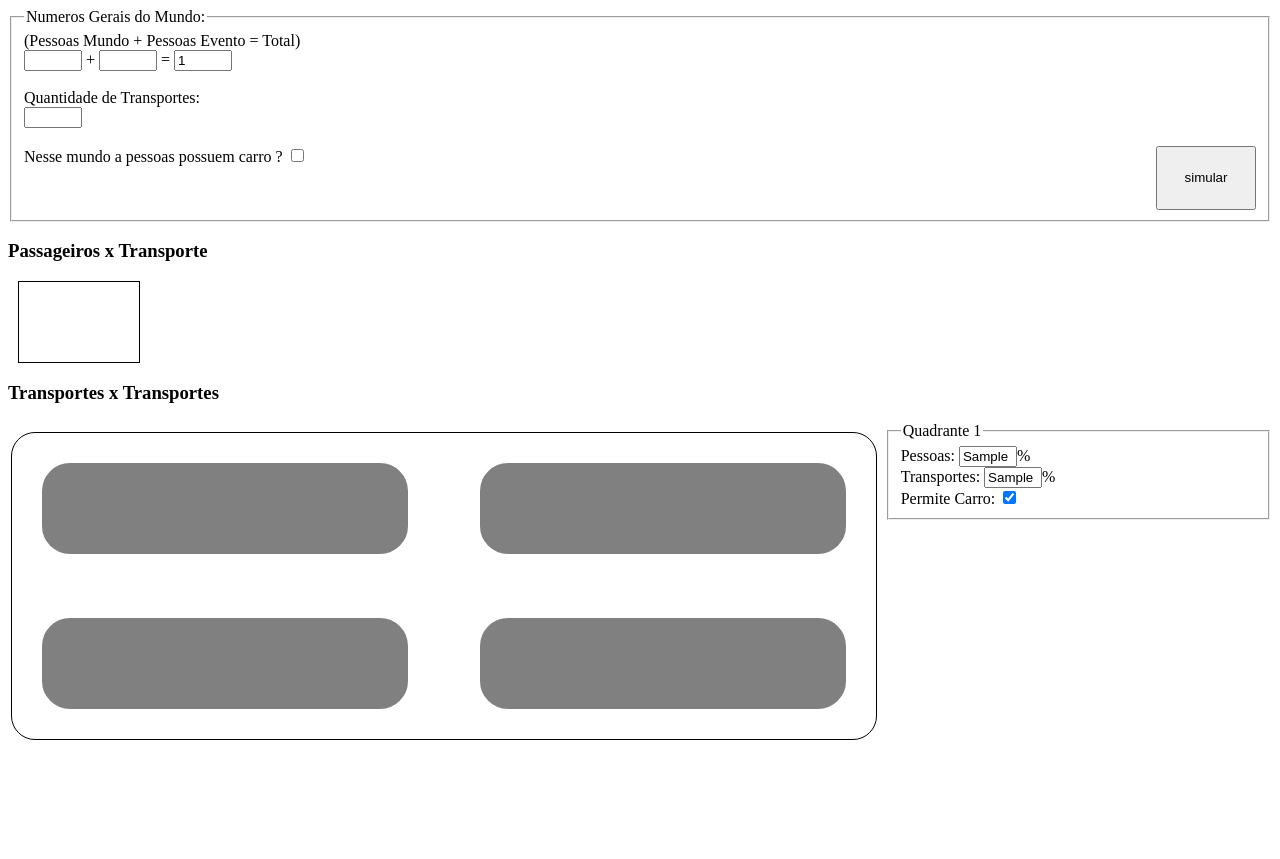
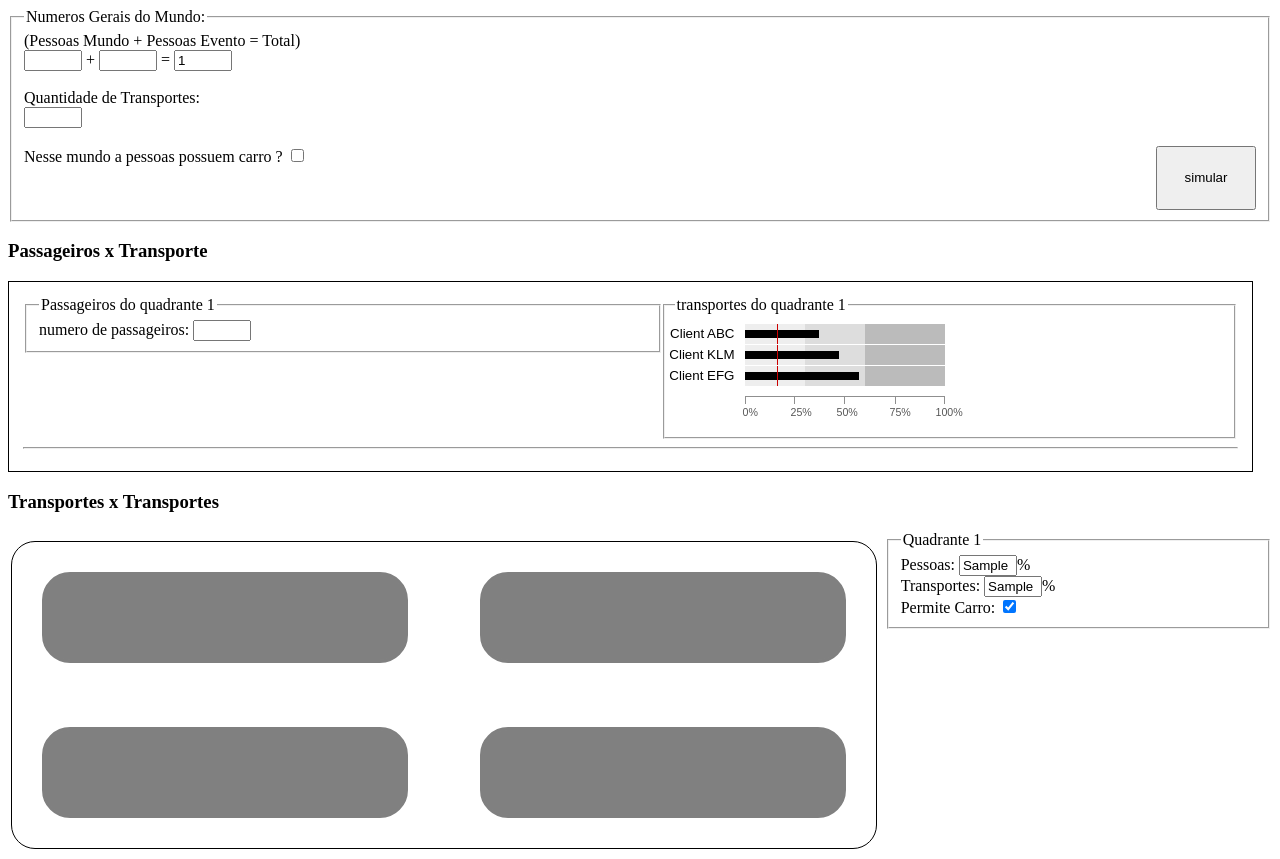
Before and after one commit to hugoantunes/epa2, a Django app: template SimulaPass/templates/simula.html in a window 1280 px wide. Before the commit the page ends 740 px from the top, so only its background shows below. Run offline with Django 3.2, Linux system fonts and the light colour scheme; tables that the repository leaves empty hold one stand-in row (values such as "Sample post"); the template is opened without the code that fills it: values that come from a table or form of the project are taken from there, most other values are stand-ins (such as "Sample title", 1, 10 or a date in 2020); parts of the project's set-up code (start-up, migrations or seed data) failed here and were passed over.

Commit message:
estruturando passageiros x transportes

```diff
--- a/SimulaPass/media/css/base.css
+++ b/SimulaPass/media/css/base.css
@@ -1,9 +1,4 @@
 div{
-    border:solid 1px black;
-    width:40px;
-    /* height:17px; */
-    margin:10px;
-    padding:40px;
     display:block;
     position:relative;
 }
--- /dev/null
+++ b/SimulaPass/media/css/grafico_barra.css
@@ -0,0 +1,97 @@
+h1 { font: 30pt Arial, sans-serif; padding: 10px 0 5px 0; width: 540px; margin: 0 auto 10px auto; border-bottom: 1px solid #8f8f8f; text-align: center; }
+p#contact { font: 10pt Arial, sans-serif; width: 398px; margin: 0 auto; padding-top: 7px; text-align: left; line-height: 140%; }
+a:link, a:visited, a:hover { color: rgb(32,108,223); font-weight: bold; text-decoration: none; }
+a:hover { color: #cc0000; font-weight: bold; }
+
+
+div#container { position: relative; margin-left: 70px; margin-bottom:40px; padding: 0; text-align: left; }
+
+/*	BULLET GRAPH */
+div.box-wrap { position: relative; width: 200px; height: 21px; top: 0; left: 0; margin: 0; padding: 0; }
+
+/*	CHANGE THE WIDTH AND BACKGROUND COLORS AS NEEDED */
+div.box1 { position: absolute; height: 20px; width: 30%; left: 0; background-color: #eeeeee; z-index: 1; font-size: 0; }
+div.box2 { position: absolute; height: 20px; width: 30%; left: 30%; background-color: #dddddd; z-index: 1; font-size: 0; }
+div.box3 { position: absolute; height: 20px; width: 30%; left: 60%; background-color: #bbbbbb; z-index: 1; font-size: 0; }
+div.box4 { position: absolute; height: 20px; width: 10%; left: 90%; background-color: #bbbbbb; z-index: 1; font-size: 0; }
+
+/* RED LINE */
+div.target { position: absolute; height: 20px; width: 1px; left: 32px; top: 0; background-color: #cc0000; z-index: 7; font-size: 0; }
+
+/* ONE SEGMENT ONLY */
+div.actual { position: absolute; height: 8px; left: 0px; top: 6px; background-color: #000000; font-size: 0; z-index: 5; font-size: 0; }
+
+/* TWO SEGMENTS */
+div.actualMAX { position: absolute; height: 8px; left: 0px; top: 6px; background-color: #70a1d8; font-size: 0; z-index: 5; font-size: 0; }
+div.actualPART { position: absolute; height: 8px; left: 0px; top: 6px; background-color: #0a50a1; font-size: 0; z-index: 5; font-size: 0; }
+
+div.mylabel
+	{
+	position: relative;
+	height: 20px;
+	width: 145px;
+	left: -155px;
+	top: 2px;
+	background-color: #fff;
+	z-index: 7;
+	font-size: 0;
+	color: #000000;
+	font: 10pt Arial, sans-serif;
+	text-align: right;
+	}
+
+div.scale-tb1
+	{
+	padding: 0;
+	margin: 0;
+	font-size: 0;
+	width: 200px;
+	border: 0;
+	position: relative;
+	top: 10px;
+	left: 0px;
+	border-top: 1px solid #8f8f8f;
+	}
+
+div.scale-tb2
+	{
+	padding: 0;
+	margin: 0;
+	font-size: 0;
+	width: 200px;
+	border: 0;
+	position: relative;
+	top: 0px;
+	left: 0px;
+	}
+
+/*	SCALE MARKS */
+div.sc21 { position: absolute; height: 7px; width: 1px; left: 0px; top: 0px; background-color: #8f8f8f; z-index: 7; font-size: 0; }
+div.sc22 { position: absolute; height: 7px; width: 1px; left: 49px; top: 0px; background-color: #8f8f8f; z-index: 7; font-size: 0; }
+div.sc23 { position: absolute; height: 7px; width: 1px; left: 99px; top: 0px; background-color: #8f8f8f; z-index: 7; font-size: 0; }
+div.sc24 { position: absolute; height: 7px; width: 1px; left: 150px; top: 0px; background-color: #8f8f8f; z-index: 7; font-size: 0; }
+div.sc25 { position: absolute; height: 7px; width: 1px; left: 159px; top: 0px; background-color: #8f8f8f; z-index: 7; font-size: 0; display:none; }
+div.sc26 { position: absolute; height: 7px; width: 1px; left: 199px; top: 0px; background-color: #8f8f8f; z-index: 7; font-size: 0; }
+
+div.sc31 { position: absolute; height: 7px; width: 1px; left: 0px; top: 0px; background-color: #8f8f8f; z-index: 7; font-size: 0; }
+div.sc32 { position: absolute; height: 7px; width: 1px; left: 39px; top: 0px; background-color: #8f8f8f; z-index: 7; font-size: 0; }
+div.sc33 { position: absolute; height: 7px; width: 1px; left: 79px; top: 0px; background-color: #8f8f8f; z-index: 7; font-size: 0; }
+div.sc34 { position: absolute; height: 7px; width: 1px; left: 119px; top: 0px; background-color: #8f8f8f; z-index: 7; font-size: 0; }
+div.sc35 { position: absolute; height: 7px; width: 1px; left: 159px; top: 0px; background-color: #8f8f8f; z-index: 7; font-size: 0; }
+div.sc36 { position: absolute; height: 7px; width: 1px; left: 199px; top: 0px; background-color: #8f8f8f; z-index: 7; font-size: 0; }
+
+
+/*	SCALE TEXT */
+div.cap21 { position: absolute; top: 40px; left: -2px; width: 15px; font: 8pt Arial, sans-serif; text-align: center; color: #575757; }
+div.cap22 { position: absolute; top: 40px; left: 46px; width: 15px; font: 8pt Arial, sans-serif; text-align: center; color: #575757; }
+div.cap23 { position: absolute; top: 40px; left: 92px; width: 15px; font: 8pt Arial, sans-serif; text-align: center; color: #575757; }
+div.cap24 { position: absolute; top: 40px; left: 145px; width: 15px; font: 8pt Arial, sans-serif; text-align: center; color: #575757; }
+div.cap25 { position: absolute; top: 40px; left: 152px; width: 15px; font: 8pt Arial, sans-serif; text-align: center; color: #575757; display:none;  }
+div.cap26 { position: absolute; top: 40px; left: 191px; width: 15px; font: 8pt Arial, sans-serif; text-align: center; color: #575757; }
+
+div.cap31 { position: absolute; top: 29px; left: -2px; width: 15px; font: 8pt Arial, sans-serif; text-align: center; color: #575757; }
+div.cap32 { position: absolute; top: 29px; left: 35px; width: 15px; font: 8pt Arial, sans-serif; text-align: center; color: #575757; }
+div.cap33 { position: absolute; top: 29px; left: 71px; width: 15px; font: 8pt Arial, sans-serif; text-align: center; color: #575757; }
+div.cap34 { position: absolute; top: 29px; left: 112px; width: 15px; font: 8pt Arial, sans-serif; text-align: center; color: #575757; }
+div.cap35 { position: absolute; top: 29px; left: 152px; width: 15px; font: 8pt Arial, sans-serif; text-align: center; color: #575757; }
+div.cap36 { position: absolute; top: 29px; left: 191px; width: 15px; font: 8pt Arial, sans-serif; text-align: center; color: #575757; }
--- a/SimulaPass/media/css/mundo.css
+++ b/SimulaPass/media/css/mundo.css
@@ -1,9 +1,35 @@
 div.mundo{
-    width:62%;
+    border: solid 1px black;
+    border-radius: 24px;
     height:226px;
     float:left;
+    margin: 10px;
     margin-left: 3px;
-    border-radius: 24px;
+    padding:40px;
+    width:62%;
+}
+
+div.ambiente_escolha{
+    border: solid 1px black;
+    margin: 10px;
+    width: 1215px;
+    margin: 0px;
+    padding: 14px;
+    overflow:hidden;
+}
+div.ambiente_escolha .passageiros{
+    width: 50%;
+    float: left;
+}
+
+div.ambiente_escolha .transportes{
+    display: block;
+    overflow: hidden;
+    padding: 10px;
+}
+
+div.ambiente_escolha hr{
+    clear: both;
 }
 
 div.quadrante{
@@ -15,6 +41,7 @@ div.quadrante{
     margin: 30px;
     background-color: grey;
     border-radius: 28px;
+    padding:40px;
 }
 
 div.primeiro{
--- a/SimulaPass/templates/simula.html
+++ b/SimulaPass/templates/simula.html
@@ -11,6 +11,7 @@
     <link href="/static/js/jquery-ui-1.8.14.custom/css/ui-lightness/jquery-ui-1.8.14.custom.css" rel="stylesheet" type="text/css">
     <link href="/static/css/base.css" rel="stylesheet" type="text/css">
     <link href="/static/css/mundo.css" rel="stylesheet" type="text/css">
+    <link href="/static/css/grafico_barra.css" rel="stylesheet" type="text/css">
 
     <script>
         $(document).ready(function(){
@@ -57,8 +58,67 @@
     </fieldset>
 
     <h3>Passageiros x Transporte</h3>
-    <div class='escolha'>
+    <div class='ambiente_escolha'>
+       {% for quadrante in quadrantes %}
+       <fieldset class="passageiros">
+           <legend>Passageiros do quadrante {{quadrante.id}}</legend>
+           numero de passageiros: <input type="text">
+        </fieldset>
+        <fieldset class="transportes">
+            <legend>transportes do quadrante {{quadrante.id}}</legend>
+
+            <div id="container">
+                <div class="box-wrap">
+                    <div class="box1"></div>
+                    <div class="box2"></div>
+                    <div class="box3"></div>
+                    <div class="box4"></div>
+                    <div class="target"></div>
+                    <div class="actual" style="width: 37%"></div>
+                    <div class="mylabel">Client ABC</div>
+                </div>
+                <div class="box-wrap">
+                    <div class="box1"></div>
+                    <div class="box2"></div>
+                    <div class="box3"></div>
+                    <div class="box4"></div>
+                    <div class="target"></div>
+                    <div class="actual" style="width: 47%"></div>
+                    <div class="mylabel">Client KLM</div>
+                </div>
+                <div class="box-wrap">
+                    <div class="box1"></div>
+                    <div class="box2"></div>
+                    <div class="box3"></div>
+                    <div class="box4"></div>
+                    <div class="target"></div>
+                    <div class="actual" style="width: 57%"></div>
+                    <div class="mylabel">Client EFG</div>
+
+                    <div class="cap21">0%</div>
+                    <div class="cap22">25%</div>
+                    <div class="cap23">50%</div>
+                    <div class="cap24">75%</div>
+                    <div class="cap25">20%</div>
+                    <div class="cap26">100%</div>
+
+                    <div class="scale-tb1">
+                        <div class="sc21"></div>
+                        <div class="sc22"></div>
+                        <div class="sc23"></div>
+                        <div class="sc24"></div>
+                        <div class="sc25"></div>
+                        <div class="sc26"></div>
+                    </div>
+                </div>
+            </div><!-- container -->
+
+
+       </fieldset>
+       <hr/>
+       {% endfor %}
     </div>
+
     <h3>Transportes x Transportes</h3>
     <div class='mundo'>
         <div class='primeiro quadrante'>
@@ -81,6 +141,7 @@
         <span id="passageiro_teste9"></span>
         -->
     </div>
+
    {% for quadrante in quadrantes %}
    <fieldset>
        <legend>Quadrante {{quadrante.id}}</legend>
@@ -91,6 +152,7 @@
        Permite Carro: <input type="checkbox" name='permite_carro' id='percent_trans_q{{quadrante.id}}' {%if quadrante.permite_carros%}checked{%endif%}>
     </fieldset>
    {% endfor %}
+
 </body>
 
 </html>
```
